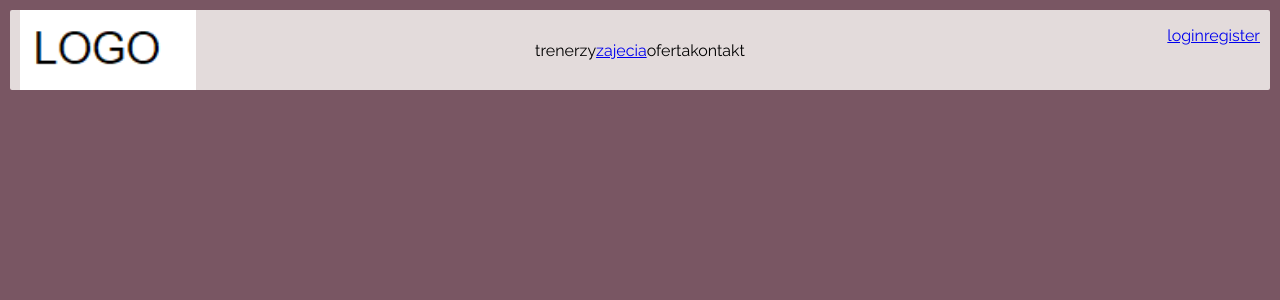
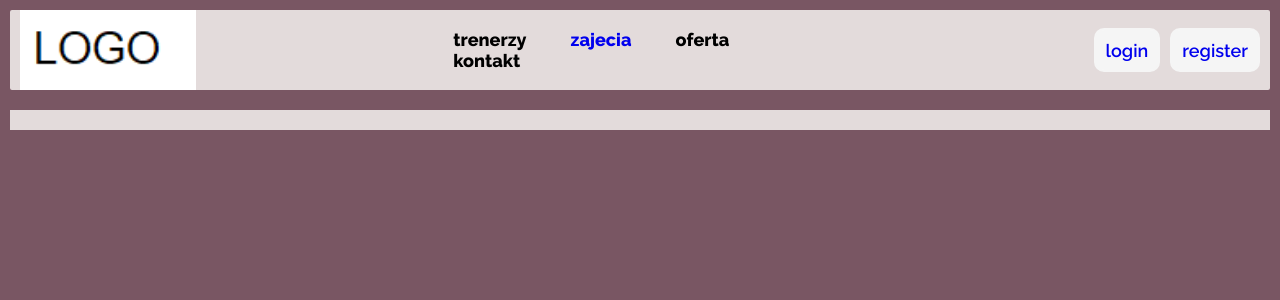
Before and after one commit to zyzkaa/gym-management-webapp, a Django app: page / in a window 1280 px wide. Shown: the top 300 px of the page. Run offline with Django 5.2, Linux system fonts and the light colour scheme; parts of the project's set-up code (start-up, migrations or seed data) failed here and were passed over.

Commit message:
looking better B)

```diff
--- a/core/static/header.css
+++ b/core/static/header.css
@@ -7,58 +7,64 @@ header{
     display: grid;
     grid-template-columns: 1fr 1fr 1fr;
     border-radius: 2px;
+    margin-bottom: 20px;
 }
 
 header img{
     height: 100%;
 }
 
+a:visited {
+    color: black;            /* Match the color to non-visited links */
+}
+
+a:hover{
+    cursor: pointer;
+    }
+
 #nav-container{
     justify-self: center;
-    height: 100%;
-    display: flex;
-    align-items: center;
+    align-self: center;
 }
-#nav-container button{
-    height: 60%;
+
+#nav-container a{
     margin: 0 20px;
-    background: inherit;
-    border: none;
-    font-family: inherit;
     font-size: large;
     font-weight: 800;
-    transition: color 0.3s ease
+    transition: color 0.3s ease;
+    text-decoration: none;
 }
-#nav-container button:hover{
-    cursor: pointer;
+
+#nav-container a:hover{
     color: #795663;
 }
 
 #login-container{
+    justify-self: end;
+    align-self: center;
+    font-weight: 600;
+    height: 50%;
     display: flex;
     align-items: center;
-    justify-self: end;
-    height: 100%;
 }
 
 #login-container a{
-    height: 60%;
-}
-
-#login-container button{
     height: 100%;
+    display: flex;
+    align-items: center;
     background: whitesmoke;
     border: 2px solid whitesmoke;
     border-radius: 10px;
     transition: background-color 0.3s ease;
     margin: 0 0 0 10px;
+    padding: 0 10px;
     font-family: inherit;
     font-size: large;
+    text-decoration: none;
 }
 
-#login-container button:hover{
+#login-container a:hover{
     background-color: #E3DBDB;
-    cursor: pointer;
 }
 
 body{
@@ -71,3 +77,11 @@ body{
     flex-direction: column;
     align-items: center;
 }
+
+main{
+    background-color: #E3DBDB;
+    width: 100%;
+    display: flex;
+    justify-content: center;
+    padding: 10px 0;
+}
```
